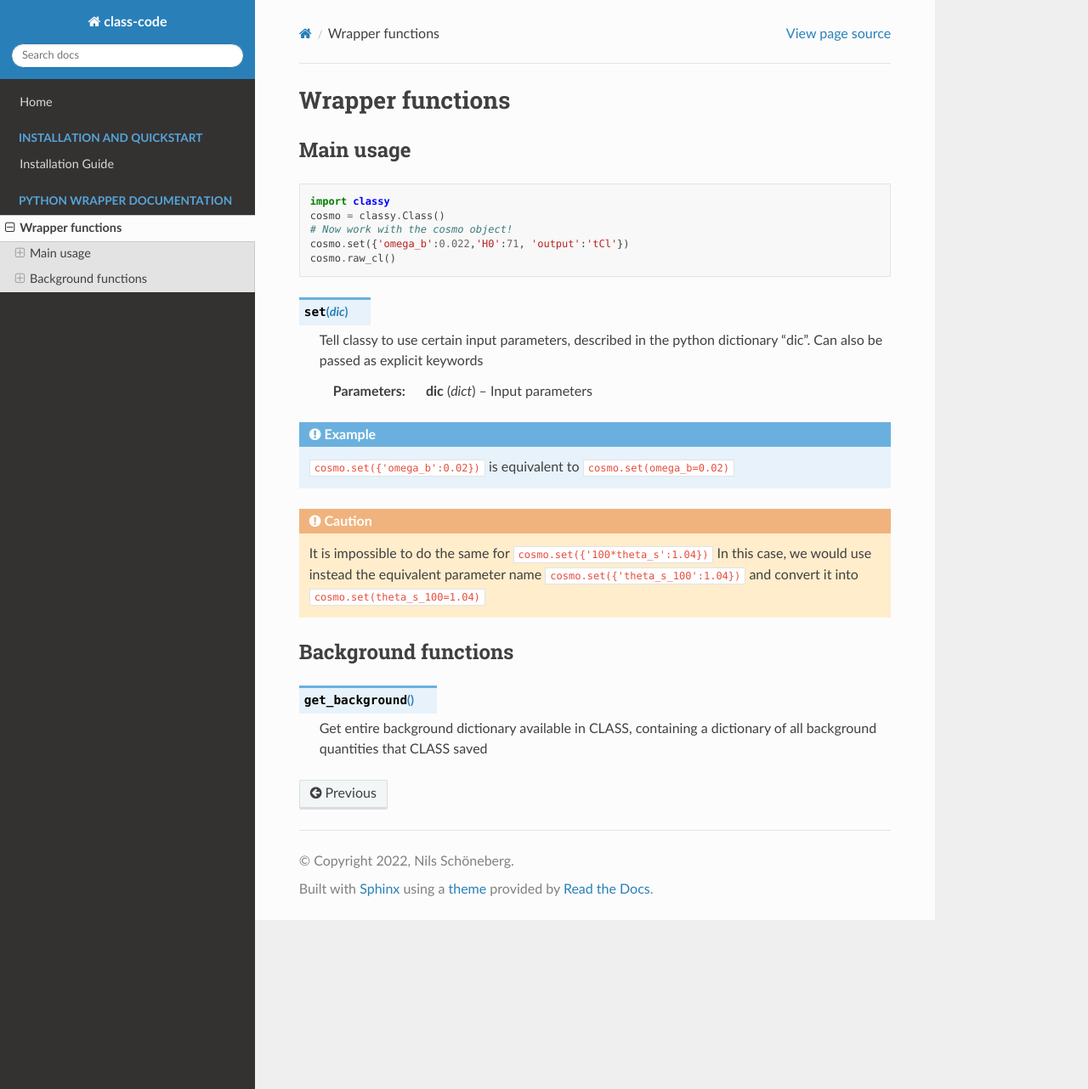
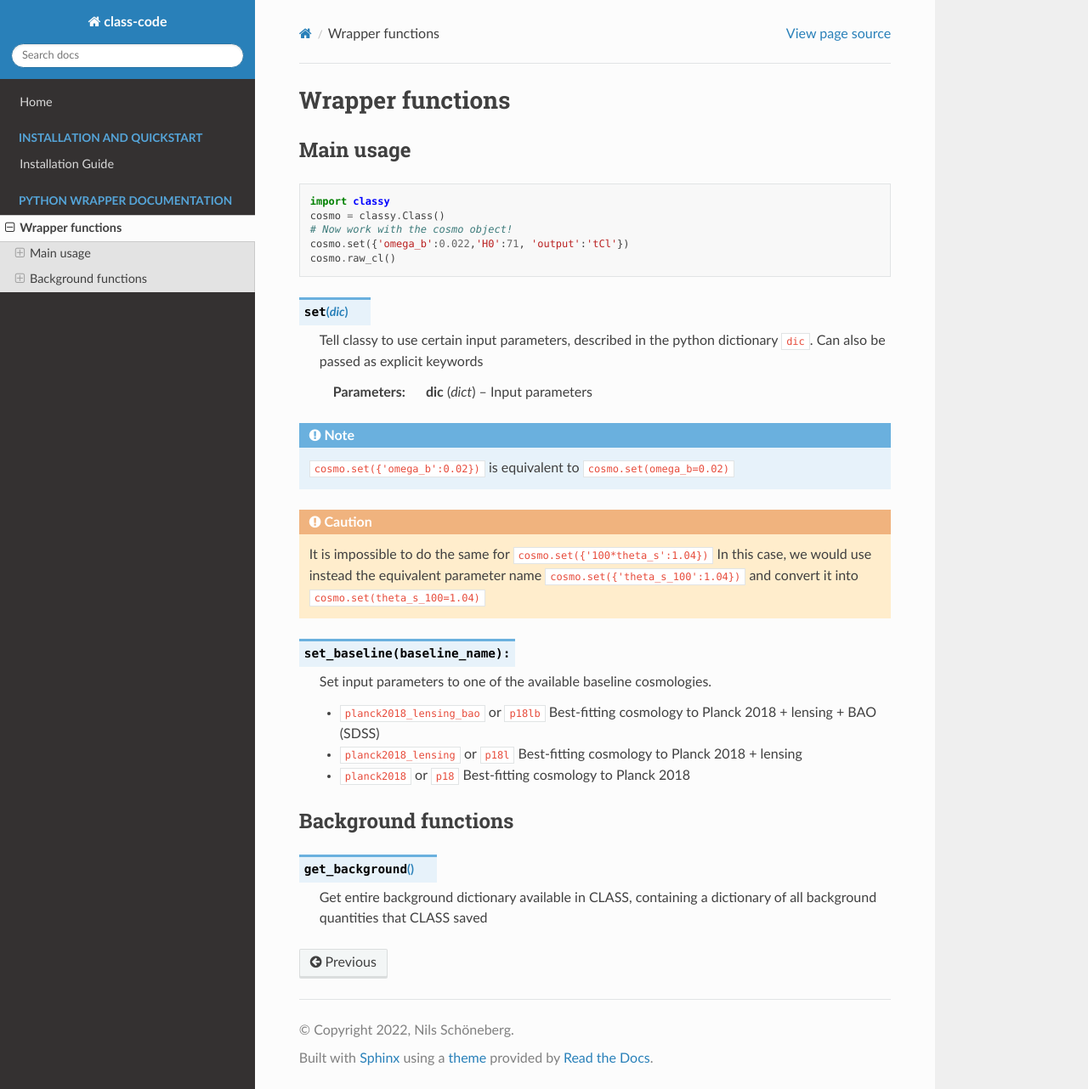
Before and after one commit to schoeneberg/class-code-documentation, a Sphinx documentation site: the page built from docs/wrapper.rst, in a window 1280 px wide and 1282 px high. Shown: the whole window at 85% size. Built offline with Sphinx 7.4.7 and the Read the Docs theme 3.1.0, drawn with Linux system fonts in a browser that asks for light colours; pages that are not in the unit, such as notebooks, are missing from menus.

Commit message:
Update wrapper.rst, including set_baseline function

```diff
--- a/docs/wrapper.rst
+++ b/docs/wrapper.rst
@@ -14,13 +14,13 @@ Main usage
 
 .. function:: set(dic)
 
-  Tell classy to use certain input parameters, described in the python dictionary "dic".
+  Tell classy to use certain input parameters, described in the python dictionary :code:`dic`.
   Can also be passed as explicit keywords
 
   :param dic: Input parameters
   :type dic: dict
 
-.. admonition:: Example
+.. note::
 
   :code:`cosmo.set({'omega_b':0.02})`
   is equivalent to
@@ -35,6 +35,19 @@ Main usage
   and convert it into
   :code:`cosmo.set(theta_s_100=1.04)`
 
+.. function:: set_baseline(baseline_name):
+
+  Set input parameters to one of the available baseline cosmologies.
+
+  * :code:`planck2018_lensing_bao` or :code:`p18lb`
+    Best-fitting cosmology to Planck 2018 + lensing + BAO (SDSS)
+
+  * :code:`planck2018_lensing` or :code:`p18l`
+    Best-fitting cosmology to Planck 2018 + lensing
+
+  * :code:`planck2018` or :code:`p18`
+    Best-fitting cosmology to Planck 2018
+
 Background functions
 --------------------
 
```
